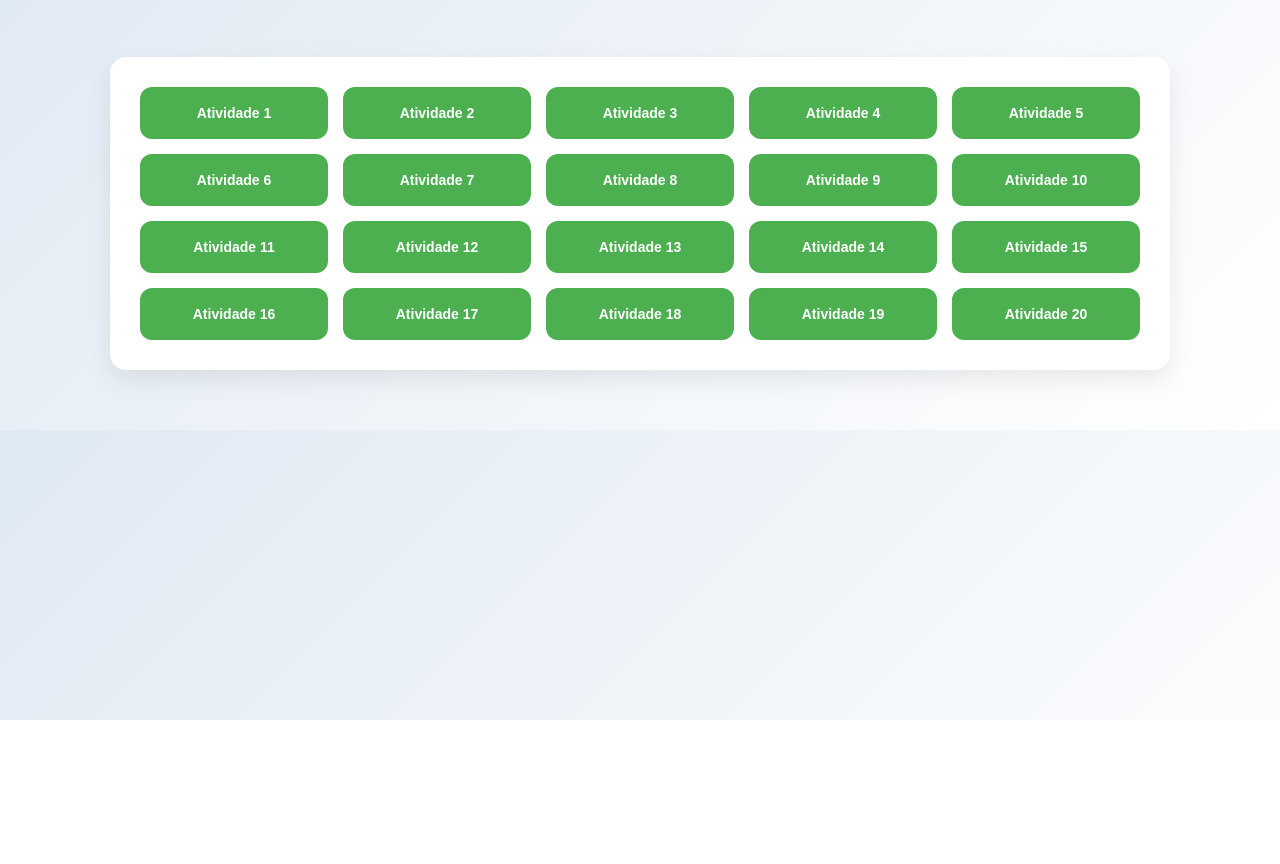
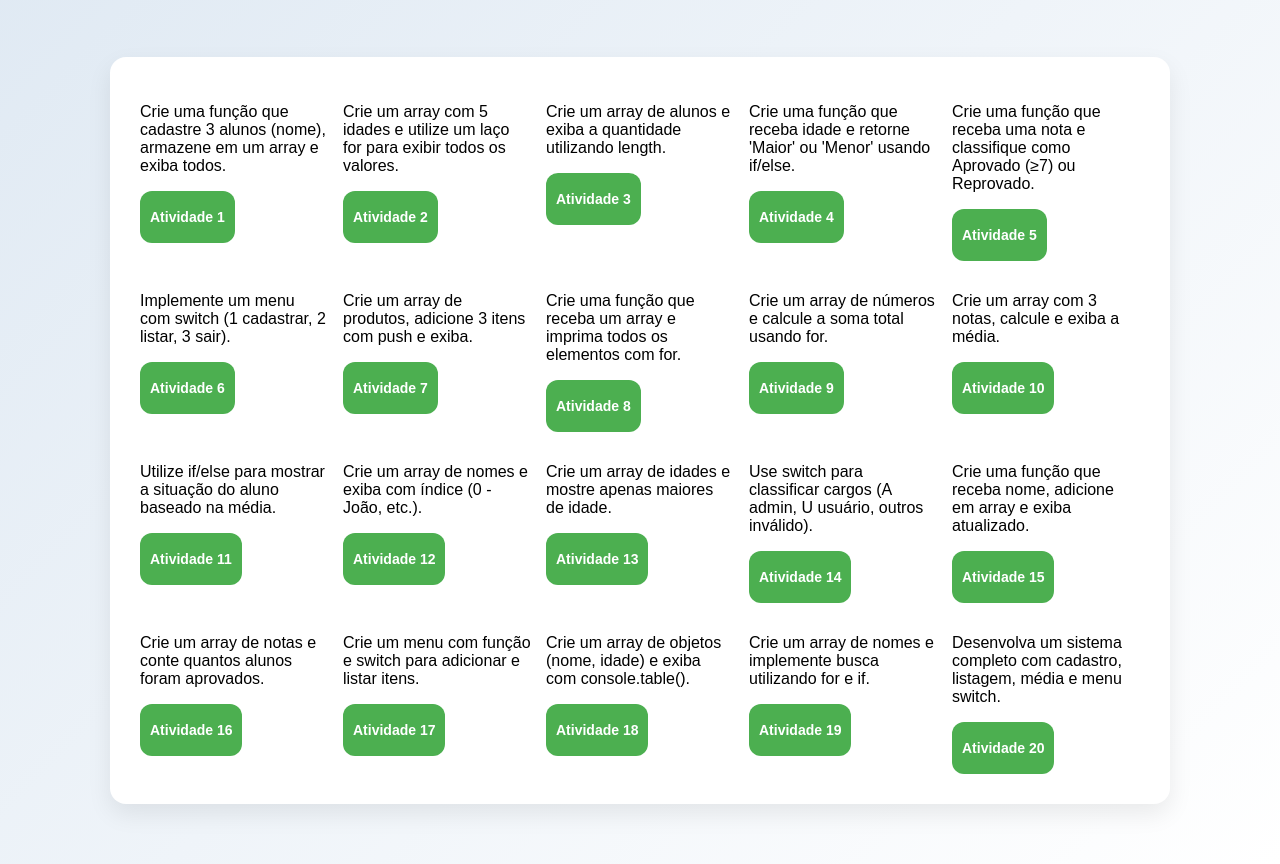
Before and after one commit to Mawteos/Atividades-JS, a plain HTML site: page index.html in a window 1280 px wide. Shown: the part 80-944 px from the top of the page. Before the commit the page ends 800 px from the top, so only its background shows below. Drawn offline with Linux system fonts and the light colour scheme.

Commit message:
Add files via upload

```diff
--- a/index.html
+++ b/index.html
@@ -1,70 +1,86 @@
 <!DOCTYPE html>
 <html lang="pt-BR">
+
 <head>
     <meta charset="UTF-8">
     <meta name="viewport" content="width=device-width, initial-scale=1.0">
     <title>Atividades</title>
     <link rel="stylesheet" href="style.css">
 </head>
+
 <body>
     <h1>Lista de Atividades</h1>
     <div class="container">
         <!-----------------------------------Atividade 1---------------------------------------->
+        <div class="atividade">
+            <p>Crie uma função que cadastre 3 alunos (nome), armazene em um array e exiba todos.</p>
             <script>
-        function cadastroAlunos(){
+                function cadastroAlunos() {
                     let alunos = []
-            for (let i = 1; i < 10; i++){
-                let aluno = prompt(`Digite o nome do ${i}° aluno`)
+                    for (let i = 0; i < 3; i++) {
+                        let aluno = prompt(`Digite o nome do ${i+ 1}° aluno`)
                         alunos.push(aluno)
                     }
                     alert(`Alunos cadastrados: \n${alunos.join("\n")}`)
                 }
             </script>
             <button onclick="cadastroAlunos()">Atividade 1</button>
-
+        </div>
 
         <!-----------------------------------Atividade 2---------------------------------------->
+        <div class="atividade">
+            <p>Crie um array com 5 idades e utilize um laço for para exibir todos os valores.</p>
             <button onclick="
-    let idades = ['1','2','3','4','5']
-
+    let idades = ['10','21','33','64','5']
+    alert(`As idades registradas são: ${idades}`)
     for(let i = 0; i < idades.length; i++){
         alert(`A ${i + 1}° idade é ${idades[i]} anos`)
     }
     ">Atividade 2</button>
+        </div>
 
         <!-----------------------------------Atividade 3---------------------------------------->
+        <div class="atividade">
+            <p>Crie um array de alunos e exiba a quantidade utilizando length.</p>
             <button onclick="
         let alunos = ['Ana','Breno','Carla']
+        alert(`Os alunos registrados são: ${alunos}`)
         alert(`Quantidade de alunos cadastrados:\n${alunos.length}`)
     ">Atividade 3</button>
-
+        </div>
         <!-----------------------------------Atividade 4---------------------------------------->
+        <div class="atividade">
+            <p>Crie uma função que receba idade e retorne 'Maior' ou 'Menor' usando if/else.</p>
             <script>
-        function maioridade(){
-            let idade = prompt('Informe a idade')
-            if(idade < 18){
+                function maioridade() {
+                    let idade = prompt('Maior ou igual 18 anos = Maior de idade\nMenor de 18 anos = Menor de idade\nInforme a idade')
+                    if (idade < 18) {
                         alert("O usuário é menor de idade")
-            }else{
+                    } else {
                         alert("O usuário é maior de idade")
                     }
                 }
             </script>
             <button onclick="maioridade()">Atividade 4</button>
-
+        </div>
         <!-----------------------------------Atividade 5---------------------------------------->
+        <div class="atividade">
+            <p>Crie uma função que receba uma nota e classifique como Aprovado (≥7) ou Reprovado.</p>
             <script>
-    function situacaoEscolar(){
-        let nota = prompt(`Informe a nota do aluno`)
-        if(nota >= 7){
+                function situacaoEscolar() {
+                    let nota = prompt(`Nota maior igual a 7 = Aprovado\nNota menor que 7 = Reprovado\nInforme a nota do aluno`)
+                    if (nota >= 7) {
                         alert(`Aprovado`)
-        }else{
+                    } else {
                         alert(`Reprovado`)
                     }
                 }
             </script>
             <button onclick="situacaoEscolar()">Atividade 5</button>
-
+        </div>
         <!-----------------------------------Atividade 6---------------------------------------->
+        <div class="atividade">
+            <p>Implemente um menu com switch (1 cadastrar, 2 listar, 3 sair).</p>
             <button onclick="
     let nomes = []
     while(true){
@@ -93,8 +109,10 @@
     }
 }
     ">Atividade 6</button>
-
+        </div>
         <!-----------------------------------Atividade 7---------------------------------------->
+        <div class="atividade">
+            <p>Crie um array de produtos, adicione 3 itens com push e exiba.</p>
             <button onclick="
     let produtos = []
 
@@ -104,20 +122,24 @@
 
     alert(`Produtos registrados:\n${produtos.join('\n')}`)
 ">Atividade 7</button>
+        </div>
+        <!-----------------------------------Atividade 8---------------------------------------->
+        <div class="atividade">
+            <p>Crie uma função que receba um array e imprima todos os elementos com for.</p>
+            <script>
+                function imprimir() {
+                    let elementos = ['Água', 'Fogo', 'Terra', 'Ar']
 
-<!-----------------------------------Atividade 8---------------------------------------->
-<script>
-function imprimir(){
-    let elementos = ['Água','Fogo','Terra','Ar']
-
-    for(let i = 0; i < elementos.length; i++){
-        alert(`Lista de elementos:\n${elementos[i]}`)
+                    for (let i = 0; i < elementos.length; i++) {
+                        alert(`Elemento:\n${elementos[i]}`)
                     }
                 }
             </script>
             <button onclick="imprimir()">Atividade 8</button>
-
+        </div>
         <!-----------------------------------Atividade 9---------------------------------------->
+        <div class="atividade">
+            <p>Crie um array de números e calcule a soma total usando for.</p>
             <button onclick="
     alert('Vamos somar dois números')
     let numeros = []
@@ -136,21 +158,23 @@ function imprimir(){
     alert(`${numeros[0]} + ${numeros[1]} = ${total}`)
 
 ">Atividade 9</button>
-
+        </div>
         <!-----------------------------------Atividade 10---------------------------------------->
+        <div class="atividade">
+            <p>Crie um array com 3 notas, calcule e exiba a média.</p>
             <script>
-    function calcularMedia(){
+                function calcularMedia() {
                     alert('Vamos calcular a sua média')
                     let notas = []
 
-    for(let i = 0; i < 3; i++){
+                    for (let i = 0; i < 3; i++) {
                         let nota = Number(prompt(`Informe a ${i + 1}° nota`))
                         notas.push(nota)
                     }
 
                     let media = 0
 
-    for(let i = 0; i < notas.length; i++){
+                    for (let i = 0; i < notas.length; i++) {
                         media += notas[i]
                     }
                     media = media / 3
@@ -161,9 +185,12 @@ function imprimir(){
             </script>
 
             <button onclick="calcularMedia()">Atividade 10</button>
-
+        </div>
         <!-----------------------------------Atividade 11---------------------------------------->
+        <div class="atividade">
+            <p>Utilize if/else para mostrar a situação do aluno baseado na média.</p>
             <button onclick="
+            alert(`Media menor que 5 = Reprovado\nMedia entre 5 e 7 = Recuperação\nMedia maior que 7 = Aprovado`)
     let media = calcularMedia()
 
     if (media < 5){
@@ -174,8 +201,10 @@ function imprimir(){
         alert(`Média = ${media}\nSituação = Aprovado`)
     }
  ">Atividade 11</button>
-
+        </div>
         <!-----------------------------------Atividade 12---------------------------------------->
+        <div class="atividade">
+            <p>Crie um array de nomes e exiba com índice (0 - João, etc.).</p>
             <button onclick="
     let nomesAtividade12 = []
     while(true){
@@ -209,19 +238,24 @@ function imprimir(){
         }
     }
 ">Atividade 12</button>
-
+        </div>
         <!-----------------------------------Atividade 13---------------------------------------->
+        <div class="atividade">
+            <p>Crie um array de idades e mostre apenas maiores de idade.</p>
             <button onclick="
     let idadesAtividade13 = ['20','15','30','99','10']
-
+            alert(`Idades cadastradas: ${idadesAtividade13}`)
     for (let i = 0; i < idadesAtividade13.length; i++){
         if(idadesAtividade13[i] >= 18){
             alert(`Índice ${i} - Idade ${idadesAtividade13[i]} = Maior de idade`)
         }
     }
 ">Atividade 13</button>
+        </div>
+        <!-----------------------------------Atividade 14---------------------------------------->
 
-<!-----------------------------------Atividade 14---------------------------------------->
+        <div class="atividade">
+            <p>Use switch para classificar cargos (A admin, U usuário, outros inválido).</p>
             <button onclick="
     let escolha = prompt(`---PAINEL---\nA - Admin\nU- Usuário`).toUpperCase()
 
@@ -231,7 +265,7 @@ function imprimir(){
             break
         }
 
-        case 'B': {
+        case 'U': {
             alert(`Você acessou como usuário`)
             break
         }
@@ -243,18 +277,21 @@ function imprimir(){
     }
 ">Atividade 14</button>
 
+        </div>
+        <!-----------------------------------Atividade 15---------------------------------------->
 
-<!-----------------------------------Atividade 15---------------------------------------->
+        <div class="atividade">
+            <p>Crie uma função que receba nome, adicione em array e exiba atualizado.</p>
             <script>
-    function receberNome(){
+                function receberNome() {
                     let nomes = []
 
                     let quantidade = Number(prompt(`Informe quantos números deseja inserir`))
-        if(quantidade <= 0){
+                    if (quantidade <= 0) {
                         alert(`Quantidade inválida de números, 1 é o menor aceito`)
                         return
                     }
-        for(let i = 0; i < quantidade; i++){
+                    for (let i = 0; i < quantidade; i++) {
                         let nome = prompt(`Informe o ${i + 1}° nome`)
                         nomes.push(nome)
                     }
@@ -262,11 +299,13 @@ function imprimir(){
                 }
             </script>
             <button onclick="receberNome()">Atividade 15</button>
-
+        </div>
         <!-----------------------------------Atividade 16---------------------------------------->
+        <div class="atividade">
+            <p>Crie um array de notas e conte quantos alunos foram aprovados.</p>
             <button onclick="
     let notas = ['6','9','4','7','10']
-
+        alert(`Notas = ${notas}`)
     for (let i = 0; i < notas.length; i++){
         if(notas[i] < 7){
             notas.splice(i, 1)
@@ -276,28 +315,32 @@ function imprimir(){
     alert(`Alunos aprovados:\n${notas.length}`)
 
 ">Atividade 16</button>
-
+        </div>
         <!-----------------------------------Atividade 17---------------------------------------->
+        <div class="atividade">
+            <p>Crie um menu com função e switch para adicionar e listar itens.</p>
             <script>
                 let itens = []
-    function adicionarItens(){
+
+                function adicionarItens() {
                     let item = prompt(`Informe o nome do item que deseja adicionar`)
 
                     itens.push(item)
                 }
 
-    function listarItens(){
-        if(itens.length === 0){
+                function listarItens() {
+                    if (itens.length === 0) {
                         alert(`Você ainda não registrou nenhum item`)
                         return
                     }
                     alert(`Itens registrados:\n${itens.join('\n')}`)
                 }
 
-    function atividade17 (){
-    while(true){
-    let escolhaAtividade17 = prompt('---PAINEL---\n1 - Registrar um item\n2 - Listar itens\n3 - Sair')
-    switch(escolhaAtividade17){
+                function atividade17() {
+                    while (true) {
+                        let escolhaAtividade17 = prompt(
+                            '---PAINEL---\n1 - Registrar um item\n2 - Listar itens\n3 - Sair')
+                        switch (escolhaAtividade17) {
                             case '1': {
                                 adicionarItens()
                                 break
@@ -313,7 +356,7 @@ function imprimir(){
                                 return
                             }
 
-        default : {
+                            default: {
                                 alert(`Opção inválida`)
                             }
                         }
@@ -322,9 +365,12 @@ function imprimir(){
             </script>
 
             <button onclick="atividade17()">Atividade 17</button>
-
+        </div>
         <!-----------------------------------Atividade 18---------------------------------------->
+        <div class="atividade">
+            <p>Crie um array de objetos (nome, idade) e exiba com console.table().</p>
             <button onclick="
+            alert('ATENÇÃO\nVocê precisa abrir o console para visualizar a tabela\n\nAperte F12 e clique em Console no menu superior')
     let nomesAtividade18 = ['Ana','Bruno','Carlos','Maria','João']
     let idadesAtividade18 = [20,21,19,22,18]
 
@@ -338,8 +384,10 @@ function imprimir(){
     }
     console.table(dados)
 ">Atividade 18</button>
-
+        </div>
         <!-----------------------------------Atividade 19---------------------------------------->
+        <div class="atividade">
+            <p>Crie um array de nomes e implemente busca utilizando for e if.</p>
             <button onclick="
     let nomesAtividade19 = []
 
@@ -347,14 +395,14 @@ function imprimir(){
         let nome = prompt(`Informe o ${i + 1}° nome para armazenar`)
         nomesAtividade19.push(nome)
     }
-
+    alert(`Nomes cadastrados: ${nomesAtividade19}`)
     let procurar = prompt(`Digite o nome que você deseja procurar`)
 
     let encontrado = false
 
     for(let i = 0; i < nomesAtividade19.length; i++){
         if(nomesAtividade19[i] == procurar){
-            alert(`Nome encontrado`)
+            alert(`Nome encontrado: ${nomesAtividade19[i]}`)
             encontrado = true
             break
         }
@@ -364,8 +412,10 @@ function imprimir(){
     }
 
 ">Atividade 19</button>
-
+        </div>
         <!-----------------------------------Atividade 20---------------------------------------->
+        <div class="atividade">
+            <p>Desenvolva um sistema completo com cadastro, listagem, média e menu switch.</p>
             <button onclick="
 let cores = []
 let nums = []
@@ -422,6 +472,8 @@ while(true){
 }
 ">Atividade 20</button>
         </div>
+    </div>
 
 </body>
+
 </html>
```
Lines whose indentation alone changed are shown as unchanged.
